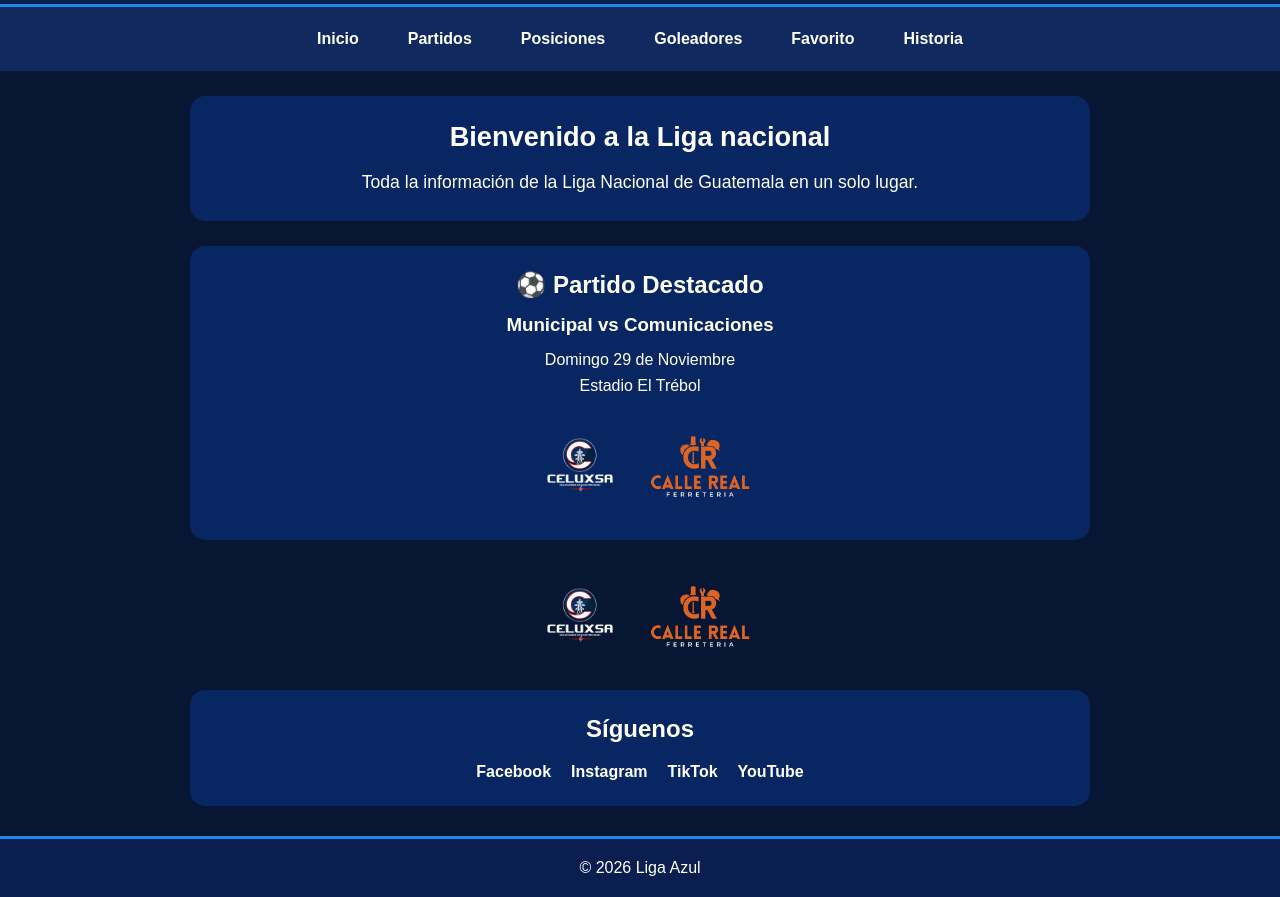
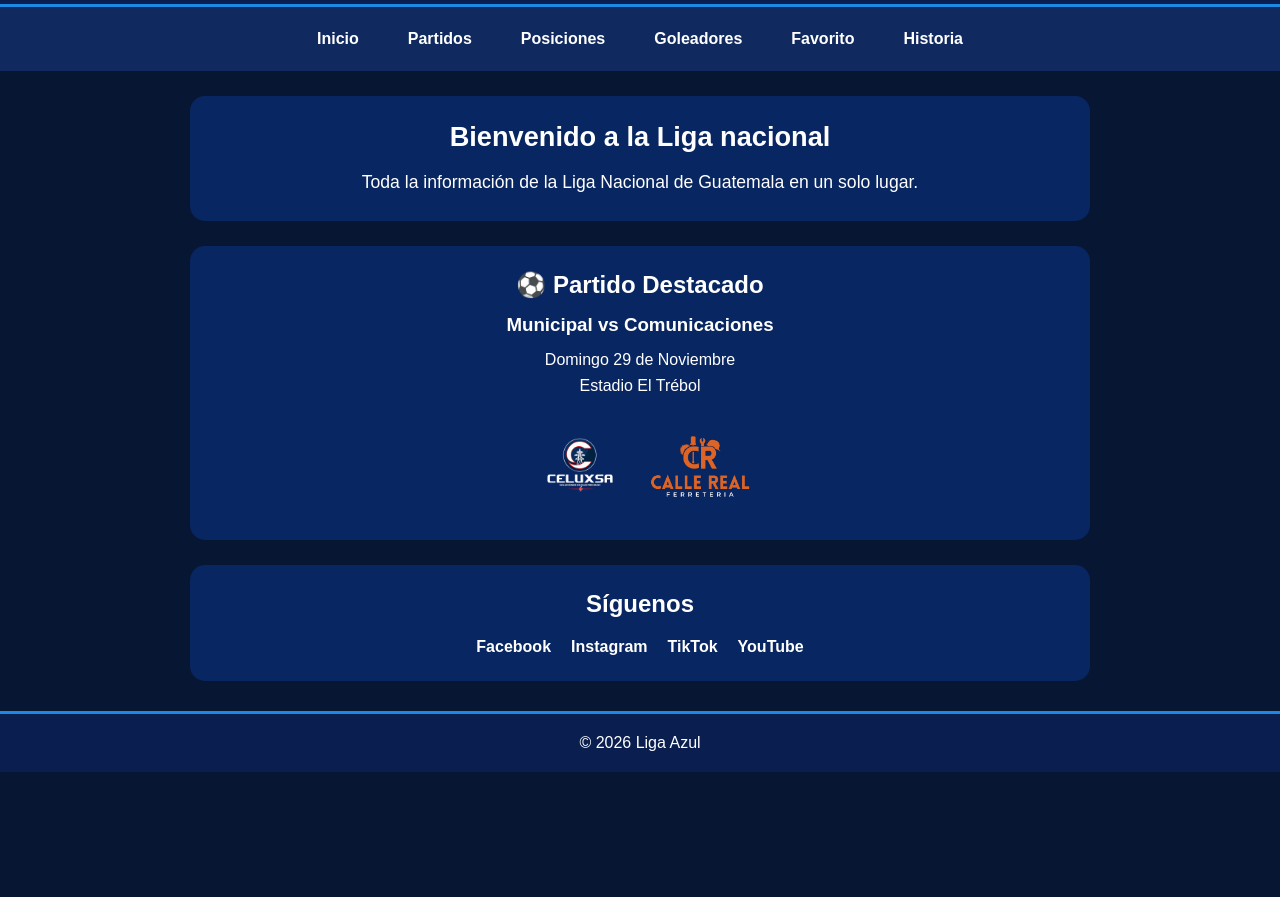
Before and after one commit to ligaazul0-droid/LIGA-AZUL, a plain HTML site: page index.html in a window 1280 px wide. Shown: the part 161-1058 px from the top of the page. After the commit the page ends 933 px from the top, so only its background shows below. Drawn offline with Linux system fonts and the light colour scheme.

Commit message:
Update index.html

```diff
--- a/index.html
+++ b/index.html
@@ -54,12 +54,6 @@
 
 </section>
 
-    <div class="sponsors">
-        <img src="patrocinador3.png" alt="Patrocinador 3">
-<img src="patrocinador4.png" alt="Patrocinador 4">
-    </div>
-</section>
-
 <section class="redes">
     <h2> Síguenos</h2>
 
```
